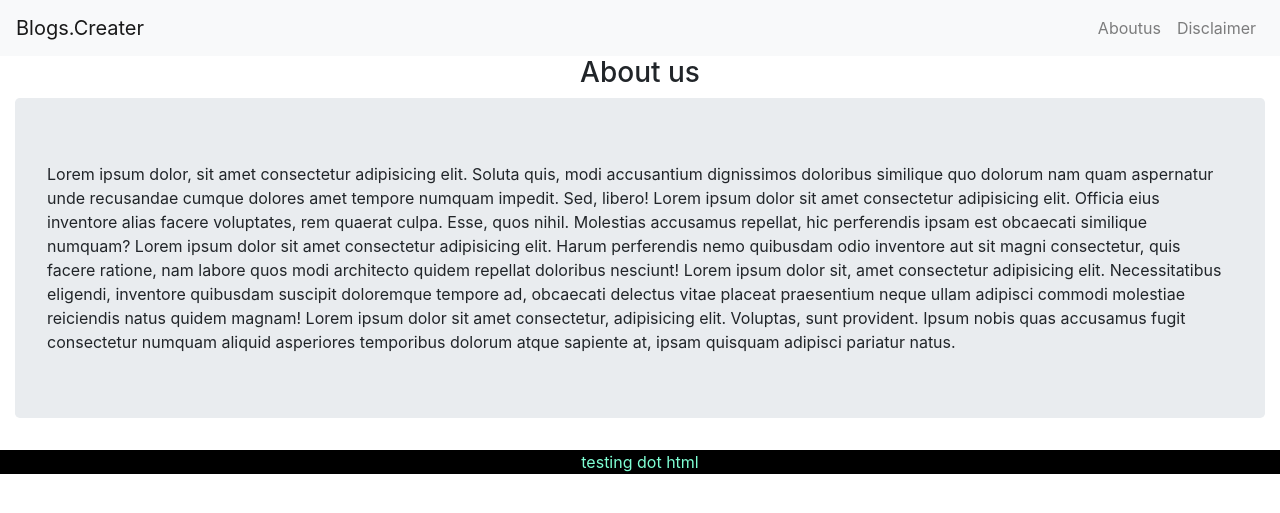
After one commit to learninsoft/blog_creator_web_app, a Flask app: page /blogs/about in a window 1280 px wide. The commit adds this page. Shown: the top 513 px of the page. Run offline with Flask 2, Linux system fonts and the light colour scheme.

Commit message:
about to complete

```diff
--- a/website/applications/blog/views.py
+++ b/website/applications/blog/views.py
@@ -1,6 +1,9 @@
+import json
 import werkzeug.exceptions
 
-from flask import Blueprint, render_template, request, jsonify, make_response, abort
+from flask import (Blueprint, render_template, request, make_response,
+                   abort, redirect, url_for)
+
 from .models import Post
 
 from website.applications.utils.logger import Logger
@@ -13,8 +16,6 @@ blogs = Blueprint('blogs', __name__)
 @blogs.route("/")
 def home_view():
     log_obj.info("Rendering the blog home page")
-    # posts = Post.query.filter(Post._id > 15, Post.slug.startswith('H')).order_by(Post._id.desc()).limit(3)
-    # return render_template("blog/home.html", posts=posts)
     return render_template("blog/home.html")
 
 
@@ -28,7 +29,7 @@ def create_post():
         log_obj.debug(f"Request method: {request.method}")
         log_obj.info(f"Client IP address: {request.remote_addr}")
         if request.method == "POST":
-            post = dict(request.form)
+            post = json.loads(request.data)
             log_obj.debug(f"{post}")
             log_obj.info("Creating the post")
             new_post = Post(**post)
@@ -47,7 +48,16 @@ def create_post():
     finally:
         if is_post_created:
             log_obj.info("The post is created successfully. ")
-            return render_template("blog/published.html", err_message=err_message)
+            log_obj.info(f"New post created. {new_post.to_dict()}")
+            # return make_response(jsonify(new_post.to_dict()), 201)
+            log_obj.info(f"{type(new_post)}")
+            return redirect(url_for("blogs.view_post", id=new_post.id))
+            # return render_template("blog/published.html", blog=new_post.to_dict())
+
+            # return redirect(url_for('blogs.published_view',
+            # post_info=json.dumps(new_post.to_dict())))
+            # return redirect(url_for('blogs.published_view',  post=new_post))
+            # return render_template("blog/published.html", blog=new_post, err_message=err_message)
         log_obj.info("Rendering the page: --> blog/create.html")
         resp = make_response(render_template("blog/create.html", err_message=err_message))
         resp.set_cookie("learning", "cookieTest")
@@ -57,13 +67,20 @@ def create_post():
 @blogs.route("/view/<int:id>")
 def view_post(id):
     post = {}
+    recent_posts = {}
     try:
+        log_obj.info(f"Querying for id: {id}")
         post = Post.query.get_or_404(id)
+        recent_posts = Post.query.order_by(Post._id.desc()).limit(3).all()
+        log_obj.info(f"Total recent posts retrieved: {len(recent_posts)}")
+        log_obj.info(f"Post id {post.id} retrieved successfully. ")
+
     except werkzeug.exceptions.NotFound:
+        log_obj.warning(f"Querying for id: {id}, did not found")
         abort(404)
     except Exception:
         log_obj.error("Error occurred", exc_info=True)
-    resp = make_response(render_template("blog/view.html", post=post))
+    resp = make_response(render_template("blog/view.html", post=post, recent_posts=recent_posts))
     resp.set_cookie("learning", "cookieTest")
     return resp
 #
@@ -82,3 +99,35 @@ def instructions_view():
     log_obj.info("Rendering the blog instructions page")
     return render_template("blog/instructions.html")
     # return render_template("blog/published.html", err_message="")
+
+
+@blogs.route("/publish/<string:post_info>")
+def published_view(**kwargs):
+    log_obj.info("Rendering the page: --> blog/published.html")
+    log_obj.info(f"{kwargs}")
+    new_post = kwargs.get('post_info', {"id":999, "title":"dummy", "slug": "dummy-slug"})
+    log_obj.info(f"{new_post}")
+    return render_template("blog/published.html", blog=json.loads(new_post))
+
+
+@blogs.route("/all")
+def view_all_posts():
+    posts = {}
+    try:
+        posts = Post.query.all()
+        log_obj.info(f"Total retrieved posts: {len(posts)}")
+    except Exception:
+        log_obj.error("Error occurred in view_all_posts() ", exc_info=True)
+    return render_template("blog/all_view.html", posts=posts)
+
+
+@blogs.route("/about")
+def about_page():
+    log_obj.info("Rendering about us page. ")
+    return render_template("blog/about_disclaimer.html", about=True)
+
+
+@blogs.route("/disclaimer")
+def disclaimer_page():
+    log_obj.info("Rendering disclaimer page. ")
+    return render_template("blog/about_disclaimer.html", disclaimer=True)
--- a/website/templates/base/base.html
+++ b/website/templates/base/base.html
@@ -24,7 +24,7 @@
   <body>
     <header>
       <nav class="navbar navbar-expand-lg navbar-light bg-light">
-        <a class="navbar-brand" href="#"><span>Blog</span>s.Creater</a>
+        <a class="navbar-brand" href="{{ url_for('blogs.home_view') }}"><span>Blog</span>s.Creater</a>
         <button
           class="navbar-toggler"
           type="button"
@@ -40,10 +40,10 @@
         <div class="collapse navbar-collapse" id="navbarSupportedContent">
           <ul class="navbar-nav ml-auto">
             <li class="nav-item">
-              <a class="nav-link" href="#aboutus">Aboutus</a>
+              <a class="nav-link" href="{{ url_for('blogs.about_page') }}">Aboutus</a>
             </li>
             <li class="nav-item">
-              <a class="nav-link" href="#disclaimer">Disclaimer</a>
+              <a class="nav-link" href="{{ url_for('blogs.disclaimer_page') }}">Disclaimer</a>
             </li>
           </ul>
         </div>
--- /dev/null
+++ b/website/templates/blog/about_disclaimer.html
@@ -0,0 +1,61 @@
+{% extends 'base/base.html' %}
+{% block content %}
+    {% if about %}
+    <article>
+      <div class="about">
+        <div class="container-fluid">
+          <h3 class="text-center">About us</h3>
+          <div class="jumbotron">
+            Lorem ipsum dolor, sit amet consectetur adipisicing elit. Soluta
+            quis, modi accusantium dignissimos doloribus similique quo dolorum
+            nam quam aspernatur unde recusandae cumque dolores amet tempore
+            numquam impedit. Sed, libero! Lorem ipsum dolor sit amet consectetur
+            adipisicing elit. Officia eius inventore alias facere voluptates,
+            rem quaerat culpa. Esse, quos nihil. Molestias accusamus repellat,
+            hic perferendis ipsam est obcaecati similique numquam? Lorem ipsum
+            dolor sit amet consectetur adipisicing elit. Harum perferendis nemo
+            quibusdam odio inventore aut sit magni consectetur, quis facere
+            ratione, nam labore quos modi architecto quidem repellat doloribus
+            nesciunt! Lorem ipsum dolor sit, amet consectetur adipisicing elit.
+            Necessitatibus eligendi, inventore quibusdam suscipit doloremque
+            tempore ad, obcaecati delectus vitae placeat praesentium neque ullam
+            adipisci commodi molestiae reiciendis natus quidem magnam! Lorem
+            ipsum dolor sit amet consectetur, adipisicing elit. Voluptas, sunt
+            provident. Ipsum nobis quas accusamus fugit consectetur numquam
+            aliquid asperiores temporibus dolorum atque sapiente at, ipsam
+            quisquam adipisci pariatur natus.
+          </div>
+        </div>
+      </div>
+    </article>
+    {% endif %}
+    {% if disclaimer %}
+    <article>
+      <div class="about">
+        <div class="container-fluid">
+          <h3 class="text-center">Disclaimer</h3>
+          <div class="jumbotron">
+            Lorem ipsum dolor, sit amet consectetur adipisicing elit. Soluta
+            quis, modi accusantium dignissimos doloribus similique quo dolorum
+            nam quam aspernatur unde recusandae cumque dolores amet tempore
+            numquam impedit. Sed, libero! Lorem ipsum dolor sit amet consectetur
+            adipisicing elit. Officia eius inventore alias facere voluptates,
+            rem quaerat culpa. Esse, quos nihil. Molestias accusamus repellat,
+            hic perferendis ipsam est obcaecati similique numquam? Lorem ipsum
+            dolor sit amet consectetur adipisicing elit. Harum perferendis nemo
+            quibusdam odio inventore aut sit magni consectetur, quis facere
+            ratione, nam labore quos modi architecto quidem repellat doloribus
+            nesciunt! Lorem ipsum dolor sit, amet consectetur adipisicing elit.
+            Necessitatibus eligendi, inventore quibusdam suscipit doloremque
+            tempore ad, obcaecati delectus vitae placeat praesentium neque ullam
+            adipisci commodi molestiae reiciendis natus quidem magnam! Lorem
+            ipsum dolor sit amet consectetur, adipisicing elit. Voluptas, sunt
+            provident. Ipsum nobis quas accusamus fugit consectetur numquam
+            aliquid asperiores temporibus dolorum atque sapiente at, ipsam
+            quisquam adipisci pariatur natus.
+          </div>
+        </div>
+      </div>
+    </article>
+    {% endif %}
+{% endblock %}
--- a/website/templates/blog/home.html
+++ b/website/templates/blog/home.html
@@ -30,8 +30,11 @@
           <button class="btn btn-danger">create</button></a>
         </div>
         <div class="create">
+            <a href="{{ url_for('blogs.view_all_posts') }}">
           <button class="btn btn-warning">view blogs</button>
+            </a>
         </div>
       </div>
     </div>
+
 {% endblock %}
```
Also changed, not shown: website/applications/base/views.py (+19 -1 lines), website/applications/blog/models.py (+8 -1 lines), website/static/css/view.css (added, +12 -0 lines), website/templates/base/view_log.html (added, +8 -0 lines), website/templates/blog/all_view.html (added, +33 -0 lines), website/templates/blog/create.html (+35 -9 lines), website/templates/blog/published.html (+13 -2 lines), website/templates/blog/view.html (+60 -6 lines), README.md.
